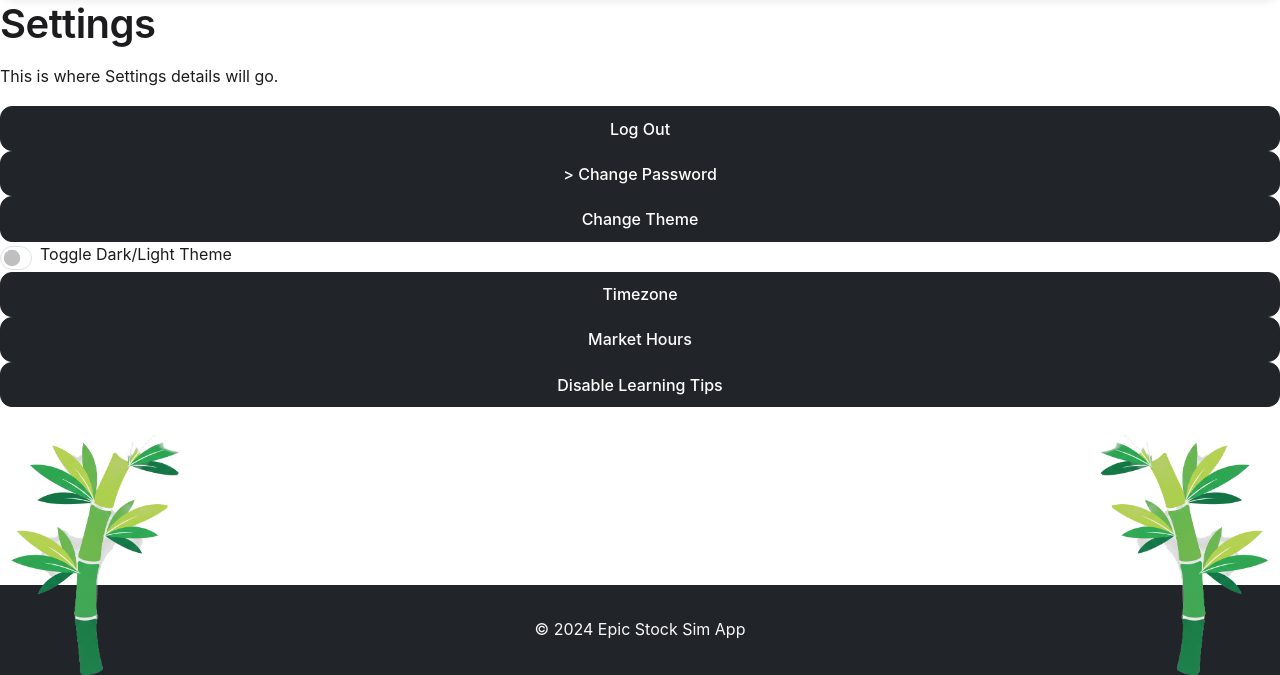
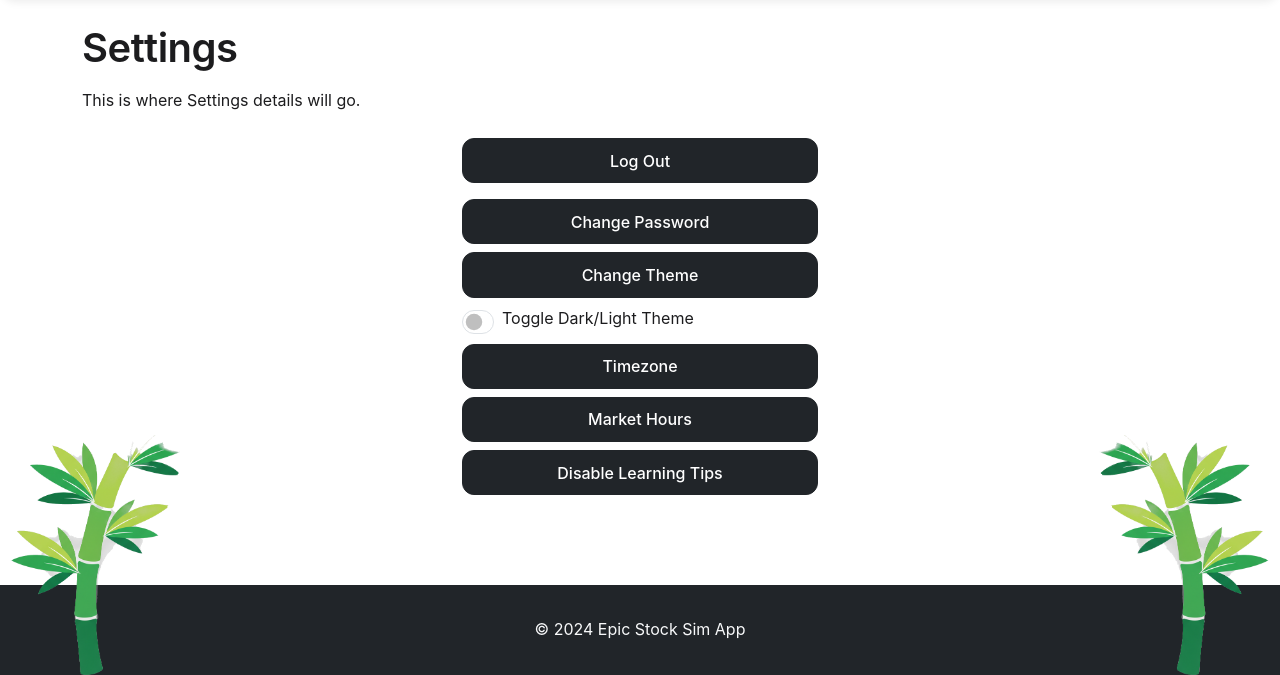
Before and after one commit to turbojack03/IFT401_Capstone_StockTradingSystem, a Flask app: page /settings in a window 1280 px wide. Shown: the part 125-800 px from the top of the page. Run offline with Flask 3, Linux system fonts and the light colour scheme; the visitor is signed in with stand-in values (Sample User, id 1); some libraries are stand-ins or nearby versions.

Commit message:
Settings
Touched up settings page also changed style background color to white(dont worry I plan to do more)

```diff
--- a/Frontend/styles.css
+++ b/Frontend/styles.css
@@ -111,7 +111,7 @@ button.btn-primary:hover {
 }
 
 .container.mt-4 {
-  background-color: aquamarine;
+  background-color: rgb(255, 255, 255);
 }
 
 /* ===== Tables ===== */
--- a/app.py
+++ b/app.py
@@ -38,7 +38,8 @@ db = SQLAlchemy(app)  #lets u interact with the database
 login_manager = LoginManager()
 login_manager.init_app(app)
 login_manager.login_view = 'login'
-
+with app.app_context(): # Create database tables
+    db.create_all()
 #tables
 class Accounts(db.Model):  # Accounts model
     id = db.Column(db.Integer, primary_key=True)
--- a/templates/base.html
+++ b/templates/base.html
@@ -73,9 +73,9 @@
 
 
 
-  {% block content %}
+
   <main class="container mt-4">
-
+    {% block content %}
     <h1>Welcome to Bamboo StockSim!</h1>
     <p>Your ultimate stock market simulation experience.</p>
 
--- a/templates/settings.html
+++ b/templates/settings.html
@@ -10,13 +10,15 @@
 
 
 
-
-<button type="button" class="btn btn-dark" data-bs-toggle="modal" data-bs-target="#exampleModal">
+<div class="row justify-content-center my-4">
+<div class="col-10 col-md-6 col-lg-4">
+<div class="d-grid gap-2">
+<button type="button" class="btn btn-dark w-100 mb-2" data-bs-toggle="modal" data-bs-target="#exampleModal">
   Log Out
 </button>
 
 
-<button type="button" class="btn btn-dark">>
+<button type="button" class="btn btn-dark">
   Change Password
 </button>
 
```
